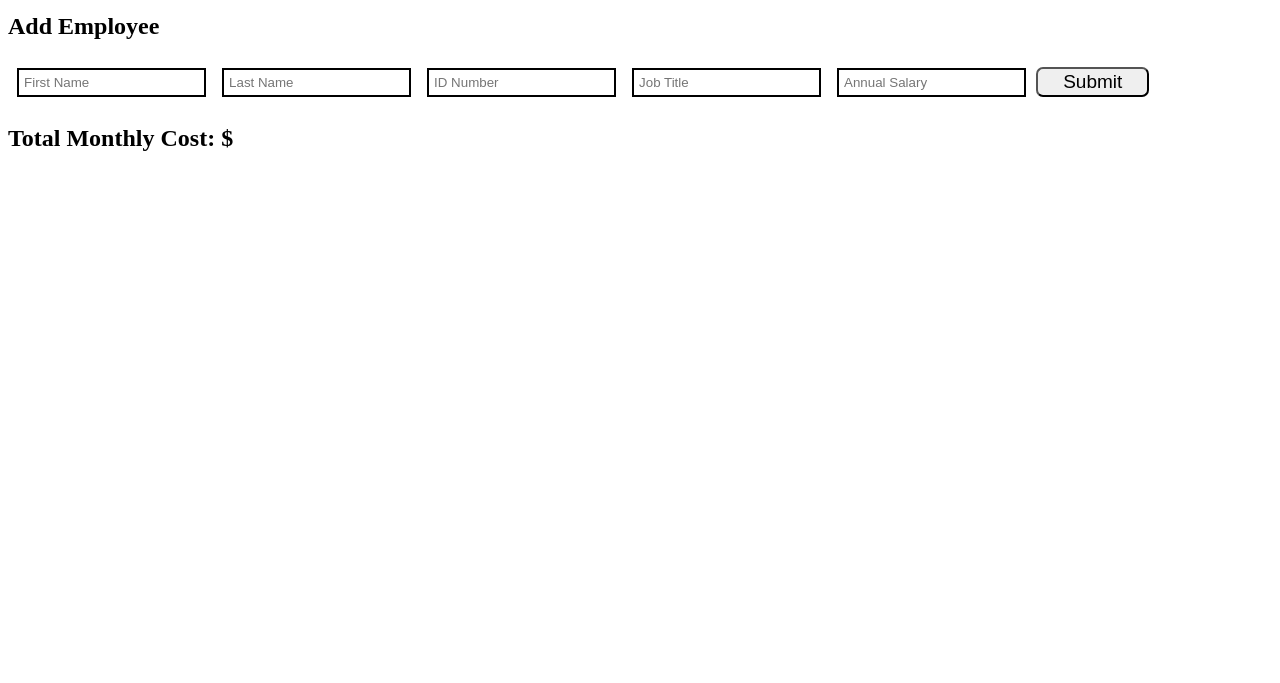
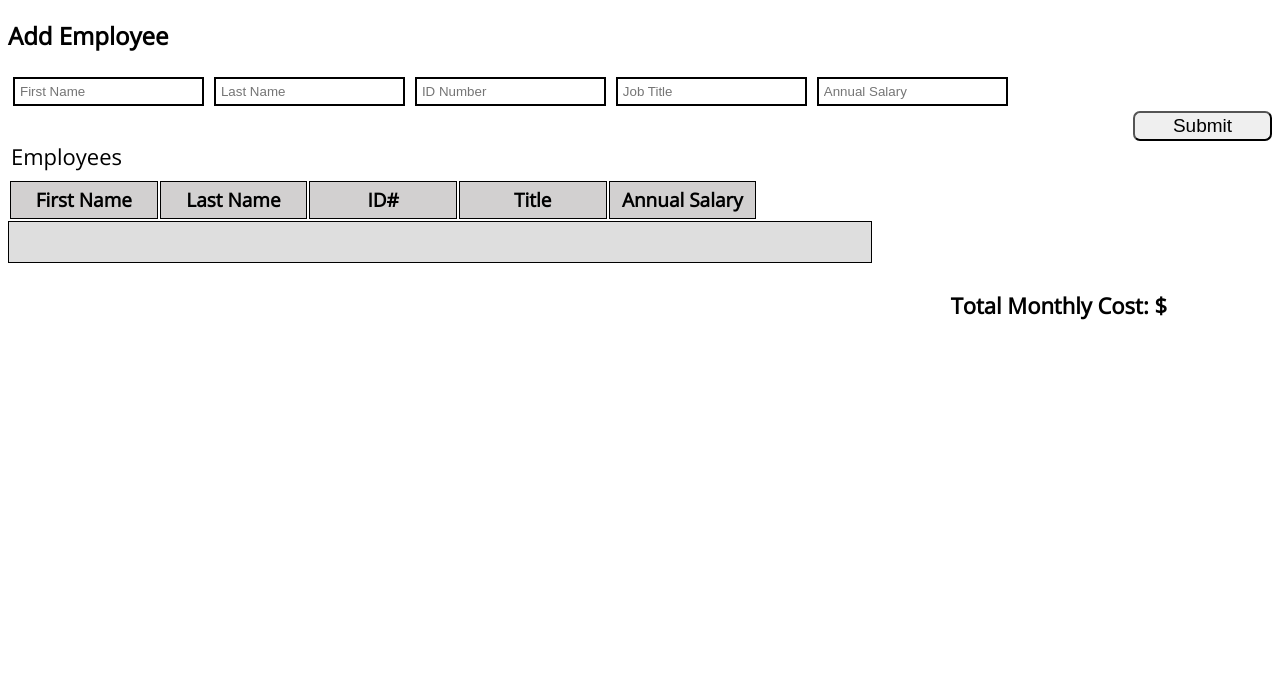
Before and after one commit to jeanlacosse/weekend-jquery-salary-calculator, a plain HTML site: page index.html in a window 1280 px wide. Shown: the part 117-800 px from the top of the page. Drawn offline with nearby package versions, Linux system fonts and the light colour scheme.

Commit message:
updated css styles

```diff
--- a/index.html
+++ b/index.html
@@ -4,10 +4,12 @@
 <head>
     <script src="./jquery.js"></script>
     <script src="./script.js"></script>
-    <link rel="stylesheet" href="styles.css">
+
     <meta charset="UTF-8">
     <meta http-equiv="X-UA-Compatible" content="IE=edge">
     <meta name="viewport" content="width=device-width, initial-scale=1.0">
+    <link rel="stylesheet" href="styles.css">
+    <link href="https://fonts.googleapis.com/css2?family=Open+Sans:wght@300&display=swap" rel="stylesheet">
     <title>Document</title>
 </head>
 
@@ -18,35 +20,43 @@
     <table>
         <thead>
             <h2>Add Employee</h2>
+            <input type="text" placeholder="First Name" id="firstName" class="inputBoxes">
+            <input type="text" placeholder="Last Name" id="lastName" class="inputBoxes">
+            <input type="number" placeholder="ID Number" id="idNumber" class="inputBoxes">
+            <input type="text" placeholder="Job Title" id="jobTitle" class="inputBoxes">
+            <input type="number" placeholder="Annual Salary" id="annualSalary" class="inputBoxes">
+            <button id="submitInfo">Submit</button>
+            <div id="employees">Employees</div>
             <tr class="tableHead">
-                <th>
-                    <input type="text" placeholder="First Name" id="firstName" class="inputBoxes">
+                <th class="tableHead">
+                    First Name
                 </th>
-                <th>
-                    <input type="text" placeholder="Last Name" id="lastName" class="inputBoxes">
+                <th class="tableHead">
+                    Last Name
                 </th>
-                <th>
-                    <input type="number" placeholder="ID Number" id="idNumber" class="inputBoxes">
+                <th class="tableHead">
+                    ID#
                 </th>
-                <th>
-                    <input type="text" placeholder="Job Title" id="jobTitle" class="inputBoxes">
+                <th class="tableHead">
+                    Title
                 </th>
-                <th>
-                    <input type="number" placeholder="Annual Salary" id="annualSalary" class="inputBoxes">
+                <th class="tableHead">
+                    Annual Salary
                 </th>
-                <th>
-                    <button id="submitInfo">Submit</button>
-                </th>
+
             </tr>
         </thead>
 
         <tbody id="infoBody">
 
         </tbody>
+
+
     </table>
-    <h2>
+    <div id="underTable"></div>
+    <h3>
         Total Monthly Cost: $<span id="monthlyCost"></span>
-    </h2>
+    </h3>
 </body>
 
 </html>
--- a/script.js
+++ b/script.js
@@ -18,11 +18,11 @@ function submitInfo() {
     // append to the table
     $('#infoBody').append(`
     <tr>
-    <td class='emp'>${firstName}</td>
-    <td class='emp'>${lastName}</td>
-    <td class='emp'>${idNumber}</td>
-    <td class='emp'>${jobTitle}</td>
-    <td id='empSal'>${annualSalary}</td>
+    <td class='emp grid'>${firstName}</td>
+    <td class='emp grid'>${lastName}</td>
+    <td class='emp grid'>${idNumber}</td>
+    <td class='emp grid'>${jobTitle}</td>
+    <td id='empSal' class='grid'>$${annualSalary}</td>
     <td>
          <button id="deleteEmp">Delete Employee</button>
     </td>
--- a/styles.css
+++ b/styles.css
@@ -12,27 +12,79 @@ h1 {
 
 .inputBoxes {
     padding: 5px;
-    width: 87%;
+    width: 14%;
     margin: 5px;
     border: 2px solid black;
+    display: inline;
 }
 
 /* how can i change in input text opacity? */
 
 #submitInfo {
-    display: inline;
     padding: 2px;
-    width: 169%;
+    width: 11%;
     font-size: 19px;
     border-radius: 7px;
+    display: flex;
+    margin-left: auto;
+    justify-content: center;
+}
+
+#employees {
+    font-size: 22px;
+    margin-left: 3px;
+    margin-bottom: 8px;
+}
+
+.tableHead {
+    padding: 5px;
+    font-size: 19px;
+    background-color: #d2d0d0;
+    border: 1px solid black;
+    width: 18%;
+    align-content: left;
+    text-indent: none;
+    border-spacing: none;
+
+}
+
+#infoBody {
+    text-align: left;
+    font-size: 20px;
+}
+
+.grid {
+    border: 1px solid black;
+}
+
+h3 {
+    font-size: 22px;
+    text-align: right;
+    margin-right: 105px;
+}
+
+#deleteEmp {
+    padding: 1px;
+}
+
+body {
+    font-family: 'open sans', sans-serif;
+}
+
+#underTable {
+    background-color: #dedede;
+    padding: 20px;
+    display: inline-block;
+    width: 65%;
+    border: 1px solid black;
 }
 
 /* TODO
-[] add html employees section
-    [] create new table to hold the employees seperate from the input boxes
-[] get subit button in its own area
+[x] add html employees section
+    [x] create new table to hold the employees seperate from the input boxes
+[x] get subit button in its own area
 [] color the rows of the table to be different from each other
-[] have a row under the table which is empty
-[] move total monthly to bottom left
-[] try adding in new fonts from google
+[x] have a row under the table which is empty
+[x] move total monthly to bottom right
+[x] try adding in new fonts from google
 */
```
